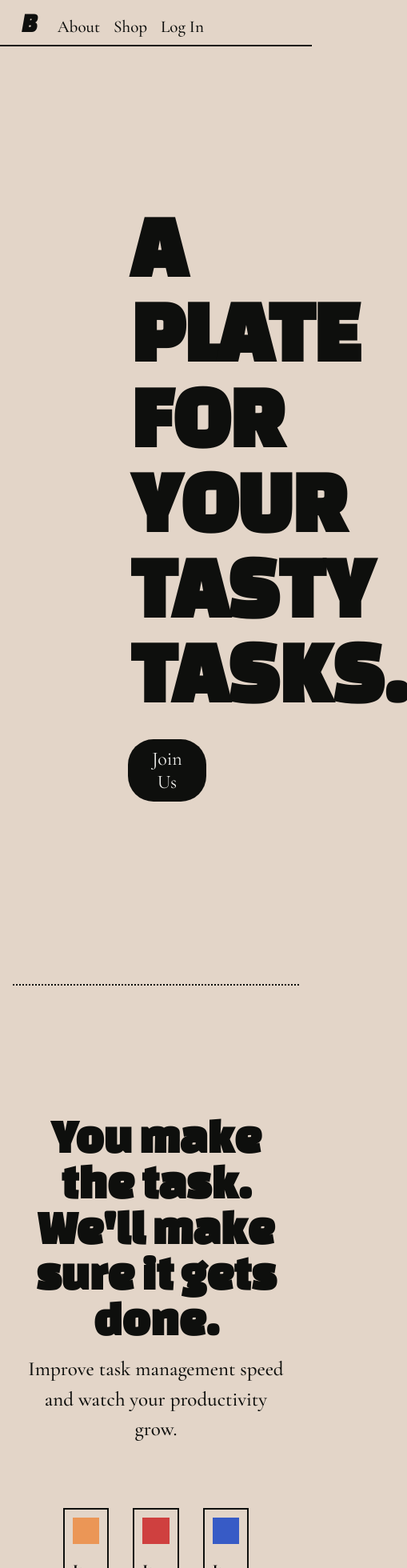
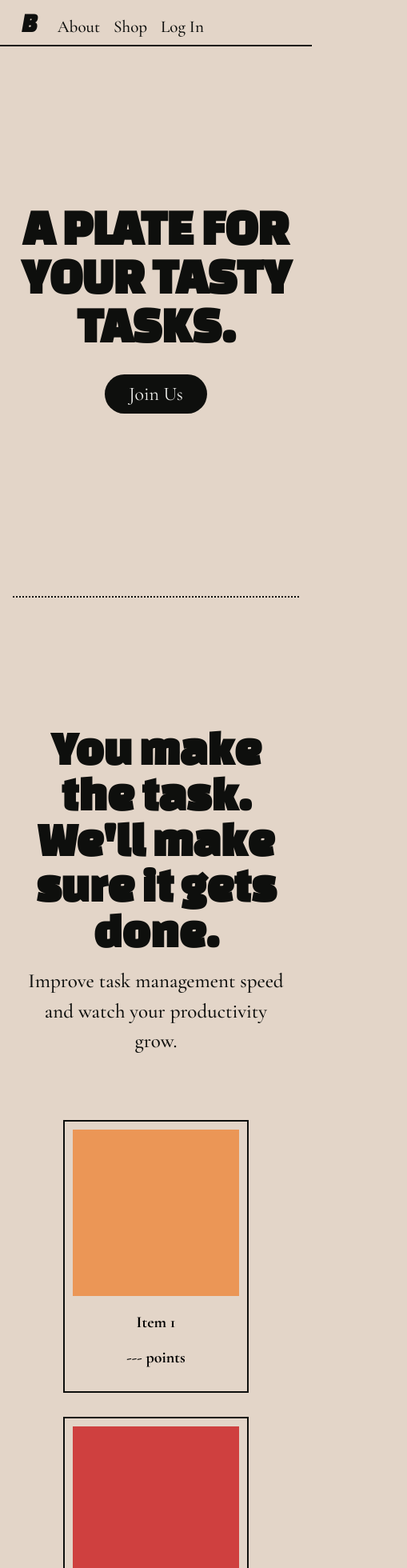
Before and after one commit to riccellazatin/Bacon_, a React (Create React App) app in the folder frontend/: page / in a window 390 px wide. Shown: the top 1960 px of the page at 80% size, 509 px wide, since content can reach past the window. Built offline with nearby package versions, Linux system fonts and the light colour scheme.

Commit message:
fixed dynamic view for landing page

```diff
--- a/frontend/src/App.js
+++ b/frontend/src/App.js
@@ -1,11 +1,9 @@
-import logo from './logo.svg';
 import './App.css';
 import Landing from './screens/Landing/Landing';
 import About from './screens/About/About';
 import Shop from './screens/Shop/Shop';
 import Login from './screens/Login/Login';
 import Signup from './screens/Signup/Signup';
-import React from 'react';
 import { BrowserRouter as Router, Route, Routes } from 'react-router-dom';
 
 function App() {
--- a/frontend/src/components/Footer/Footer.css
+++ b/frontend/src/components/Footer/Footer.css
@@ -52,3 +52,27 @@ white: #f0f0ed */
     color: #0e0f0d;
     word-break: break-word;
 }
+
+@media screen and (max-width: 450px) {
+    .footer-container {
+    margin: 5vh;
+    margin-left: 2vh;
+    margin-right: 2vh;
+    }
+
+    .footer-email {
+        font-size: 2.5vh;
+    }
+
+    .footer-number {
+        font-size: 2.5vh;
+    }
+
+    .footer-sub {
+        font-size: 2.5vh;
+    }
+
+    .footer-description {
+        font-size: 1rem;
+    }
+}
--- a/frontend/src/components/LandCard/LandCard.css
+++ b/frontend/src/components/LandCard/LandCard.css
@@ -18,6 +18,7 @@ white: #f0f0ed */
     font-size: 20px;
     transform: translateZ(0);
     transition: transform 0.25s ease-out;
+    background-color: #e3d5c8;
 }
 
 .land-card img {
--- a/frontend/src/screens/About/About.jsx
+++ b/frontend/src/screens/About/About.jsx
@@ -5,11 +5,10 @@ import Header from '../../components/Header/Header'
 
 function About() {
   return (
-    <>
-    <Header />
-
-    <Footer />
-    </>
+    <div>
+      <h1>About Us</h1>
+      <p>Lorem ipsum dolor sit amet, consectetur adipiscing elit, sed do eiusmod tempor incididunt ut labore et dolore magna aliqua. Ut enim ad minim veniam, quis nostrud exercitation ullamco laboris nisi ut aliquip ex ea commodo consequat. Duis aute irure dolor in reprehenderit in voluptate velit esse cillum dolore eu fugiat nulla pariatur. Excepteur sint occaecat cupidatat non proident, sunt in culpa qui officia deserunt mollit anim id est laborum.</p>
+    </div>
   )
 }
 
--- a/frontend/src/screens/Landing/Landing.css
+++ b/frontend/src/screens/Landing/Landing.css
@@ -15,6 +15,8 @@ body {
     align-items: center;
     gap: 2vh;
     margin: 10rem;
+    margin-left: auto;
+    margin-right: auto;
 }
 
 .slogan-container {
@@ -22,6 +24,7 @@ body {
   width: 100%;
   text-align: center;
   flex: 1;
+  padding: 0 0 0 0;
 }
 
 .slogan {
@@ -53,6 +56,7 @@ body {
 .item-section {
   margin: 2rem 1rem;
   border-top: 2px dotted #0e0f0d;
+  border-bottom: 2px dotted #0e0f0d;
 }
 
 .item-container {
@@ -117,3 +121,9 @@ body {
   font-size: 25px;
   font-weight: 500;
 }
+
+@media screen and (max-width: 400px) {
+  .slogan {
+    font-size: 4rem;
+  }
+}
--- a/frontend/src/screens/Landing/Landing.jsx
+++ b/frontend/src/screens/Landing/Landing.jsx
@@ -6,6 +6,7 @@ import LandCard from '../../components/LandCard/LandCard'
 import {Row, Col} from 'react-bootstrap'
 import ShopItems from '../../ShopItems'
 import { useNavigate } from 'react-router-dom'
+import About from '../About/About'
 
 function Landing() {
   const navigate = useNavigate();
@@ -51,6 +52,8 @@ function Landing() {
         </div>
       </div>
 
+      <About />
+
       <Footer />
     </>
   )
--- a/frontend/src/screens/Shop/ItemPopup.jsx
+++ b/frontend/src/screens/Shop/ItemPopup.jsx
@@ -1,4 +1,3 @@
-import React from 'react'
 import './ShopComponents.css'
 import {Row, Col, Card, Container} from 'react-bootstrap'
 import ItemRecommendation from './ItemRecommendation'
@@ -28,7 +27,7 @@ function ItemPopup(props) {
 
                                 <div className='text-bottom'>
                                     <p>{props.item.points}</p>
-                                    <button className='shop-button'>Log In to Purchase</button>
+                                    <button className='shop-button'><a href="/login" style={{color: '#ce4636', textDecoration: 'none'}}>Log In to Purchase</a></button>
                                 </div>
                             </div>
                         </Col>
--- a/frontend/src/screens/Shop/ItemRecommendation.jsx
+++ b/frontend/src/screens/Shop/ItemRecommendation.jsx
@@ -13,7 +13,7 @@ function ItemRecommendation({excludeItemId, onRecommendationClick}) {
     return (
         <div>
             <Row>
-                {ShopItems ?.filter(item => item._id !== excludeItemId).slice(0, 4).map(item => (
+                {ShopItems?.filter(item => item._id !== excludeItemId).slice(0, 4).map(item => (
                     <Col key={item._id} className='column2'>
                         <Items item={item} onClick={() => handleCardClick(item)} />
                     </Col>
--- a/frontend/src/screens/Shop/Shop.css
+++ b/frontend/src/screens/Shop/Shop.css
@@ -23,8 +23,3 @@
     background-color: #ce4636;
     border-radius: 3vh;
 }
-
-.column {
-    float: left;
-    width: 33.33%;
-}
--- a/frontend/src/screens/Shop/Shop.jsx
+++ b/frontend/src/screens/Shop/Shop.jsx
@@ -1,4 +1,4 @@
-import react, {useState, useEffect} from 'react'
+import {useState} from 'react'
 import Header from '../../components/Header/Header'
 import Footer from '../../components/Footer/Footer'
 import {Row, Col} from 'react-bootstrap'
@@ -6,6 +6,7 @@ import ShopItems from '../../ShopItems'
 import Items from '../../screens/Shop/Items'
 import ItemPopup from './ItemPopup'
 import './Shop.css'
+import './ShopComponents.css'
 
 function Shop() {
     const [selectedItem, setSelectedItem] = useState(null)
@@ -27,10 +28,10 @@ function Shop() {
                 <Header />
             </div>
             <h1 className='header'>Available Deals</h1>
-            <div className="shop-body">
-                <Row className="g-1">
+            <div className='shop-container'>
+                <Row>
                     {ShopItems.map(item => (
-                        <Col key={item._id} className='column' md={4}>
+                        <Col key={item._id} className='column'>
                             <Items item={item} onClick={() => handleCardClick(item)} />
                         </Col>
                     ))}
--- a/frontend/src/screens/Shop/ShopComponents.css
+++ b/frontend/src/screens/Shop/ShopComponents.css
@@ -12,6 +12,9 @@ white: #f0f0ed */
     max-width: 300px;
     text-align: center;
     overflow: hidden;
+    justify-self: center;
+    font-family: Libre Baskerville, serif;
+    color: #e3d5c8;
 }
 
 .card-container:hover {
@@ -38,6 +41,11 @@ white: #f0f0ed */
 .header-container {
     background-color: none;
     margin: 5vh;
+}
+
+.column {
+    float: left;
+    width: 33.33%;
 }
 
 .column1 {
@@ -87,6 +95,7 @@ white: #f0f0ed */
     display: flex;
     flex-direction: column;
     justify-content: flex-end;
+    margin-bottom: 10vh;
 }
 
 .recommendation-row {
@@ -96,9 +105,9 @@ white: #f0f0ed */
 
 @media screen and (max-width: 900px) {
     .column {
-        width: 100%;
+        width: 50%;
     }
-}
+
     .column1 {
         width: 100%;
     }
@@ -118,6 +127,7 @@ white: #f0f0ed */
     .popup-row .text-column {
         width: 100%;
     }
+}
 
 @media screen and (max-width: 600px) {
     .column {
```
